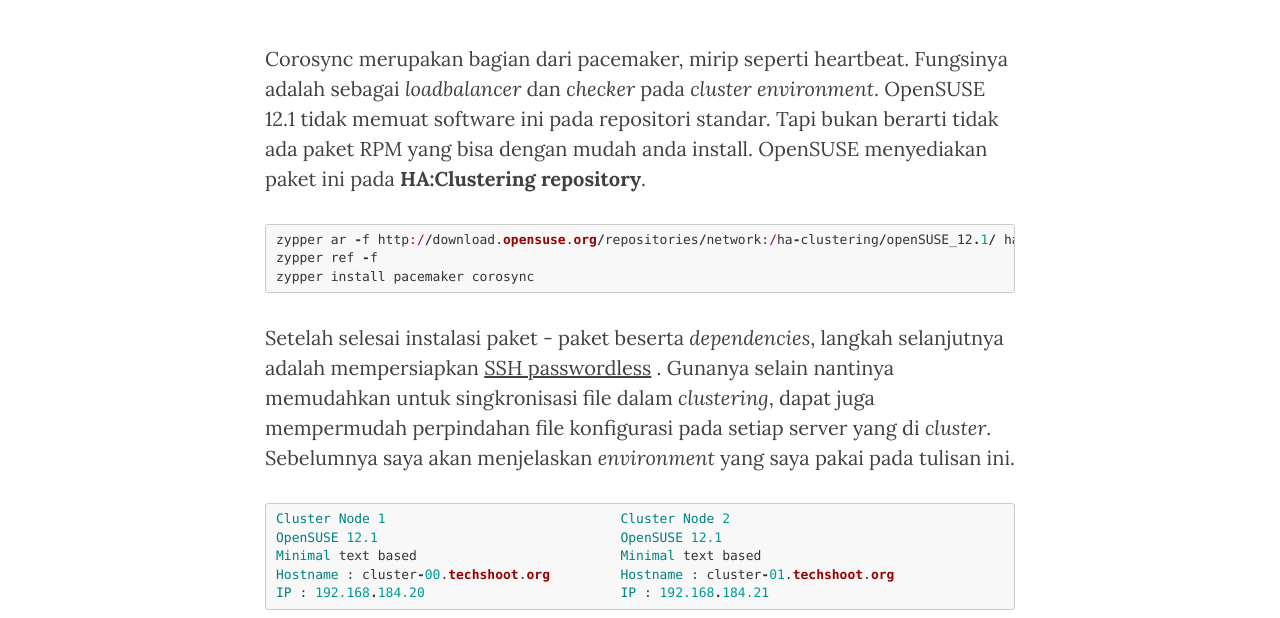
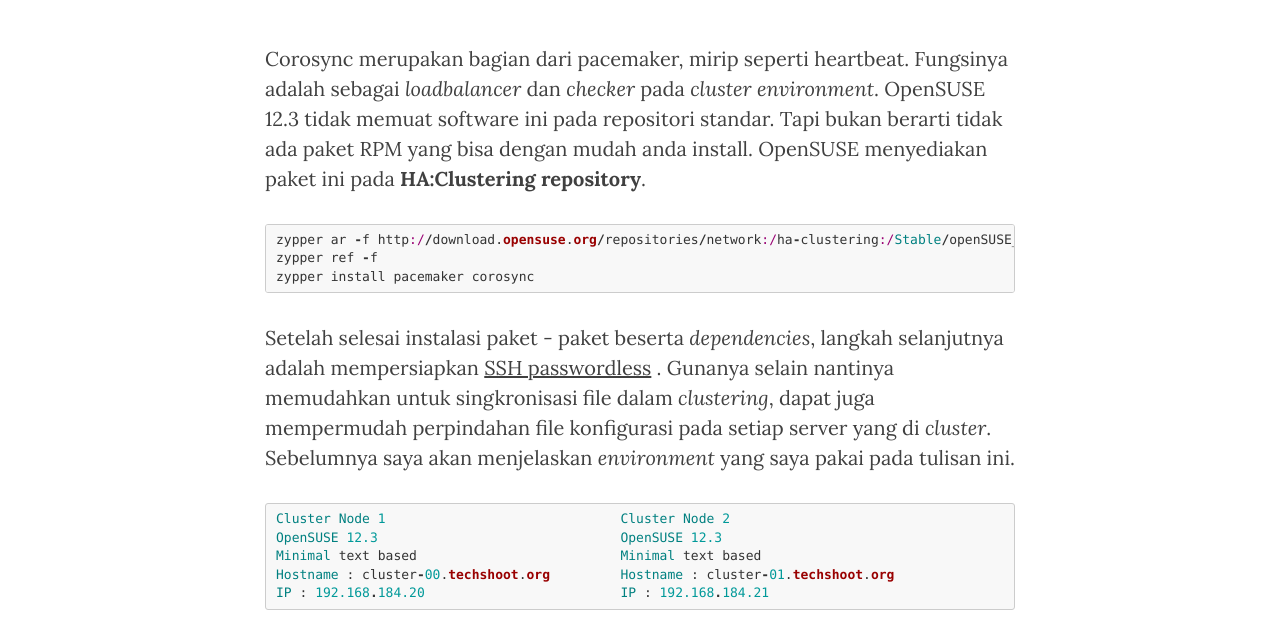
Before and after one commit to Rh354/blog, a Jekyll site: the page built from _posts/2015-02-01-Instalasi-dan-konfigurasi-corosync-pacemaker-ha-clustering-di-opensuse.markdown, in a window 1280 px wide and 900 px high, scrolled down 386 px. Shown: the part 184-802 px from the top of the window. Built offline with Jekyll 4.4.1, drawn with Linux system fonts in a browser that asks for light colours; nearby versions of some CDN libraries; comment, search, counter and statistics services are not loaded; some of the changed text lies outside the part shown.

Commit message:
edit post

```diff
--- a/_posts/2015-02-01-Instalasi-dan-konfigurasi-corosync-pacemaker-ha-clustering-di-opensuse.markdown
+++ b/_posts/2015-02-01-Instalasi-dan-konfigurasi-corosync-pacemaker-ha-clustering-di-opensuse.markdown
@@ -7,10 +7,10 @@ categories: tutorial
 tags: [linux, tutorial]
 fullview: false
 ---
-Corosync merupakan bagian dari pacemaker, mirip seperti heartbeat. Fungsinya adalah sebagai *loadbalancer* dan *checker* pada *cluster environment*. OpenSUSE 12.1 tidak memuat software ini pada repositori standar. Tapi bukan berarti tidak ada paket RPM yang bisa dengan mudah anda install. OpenSUSE menyediakan paket ini pada **HA:Clustering repository**.
+Corosync merupakan bagian dari pacemaker, mirip seperti heartbeat. Fungsinya adalah sebagai *loadbalancer* dan *checker* pada *cluster environment*. OpenSUSE 12.3 tidak memuat software ini pada repositori standar. Tapi bukan berarti tidak ada paket RPM yang bisa dengan mudah anda install. OpenSUSE menyediakan paket ini pada **HA:Clustering repository**.
 
 {% highlight ruby %}
-zypper ar -f http://download.opensuse.org/repositories/network:/ha-clustering/openSUSE_12.1/ ha-clustering-openSUSE_12.1
+zypper ar -f http://download.opensuse.org/repositories/network:/ha-clustering:/Stable/openSUSE_12.3
 zypper ref -f
 zypper install pacemaker corosync
 {% endhighlight %}
@@ -19,7 +19,7 @@ Setelah selesai instalasi paket - paket beserta *dependencies*, langkah selanjut
 
 {% highlight ruby %}
 Cluster Node 1                              Cluster Node 2
-OpenSUSE 12.1                               OpenSUSE 12.1
+OpenSUSE 12.3                               OpenSUSE 12.3
 Minimal text based                          Minimal text based
 Hostname : cluster-00.techshoot.org         Hostname : cluster-01.techshoot.org
 IP : 192.168.184.20                         IP : 192.168.184.21
```
Also changed, not shown: other parts of _posts/2015-02-01-Instalasi-dan-konfigurasi-corosync-pacemaker-ha-clustering-di-opensuse.markdown (+3 -3 lines).
